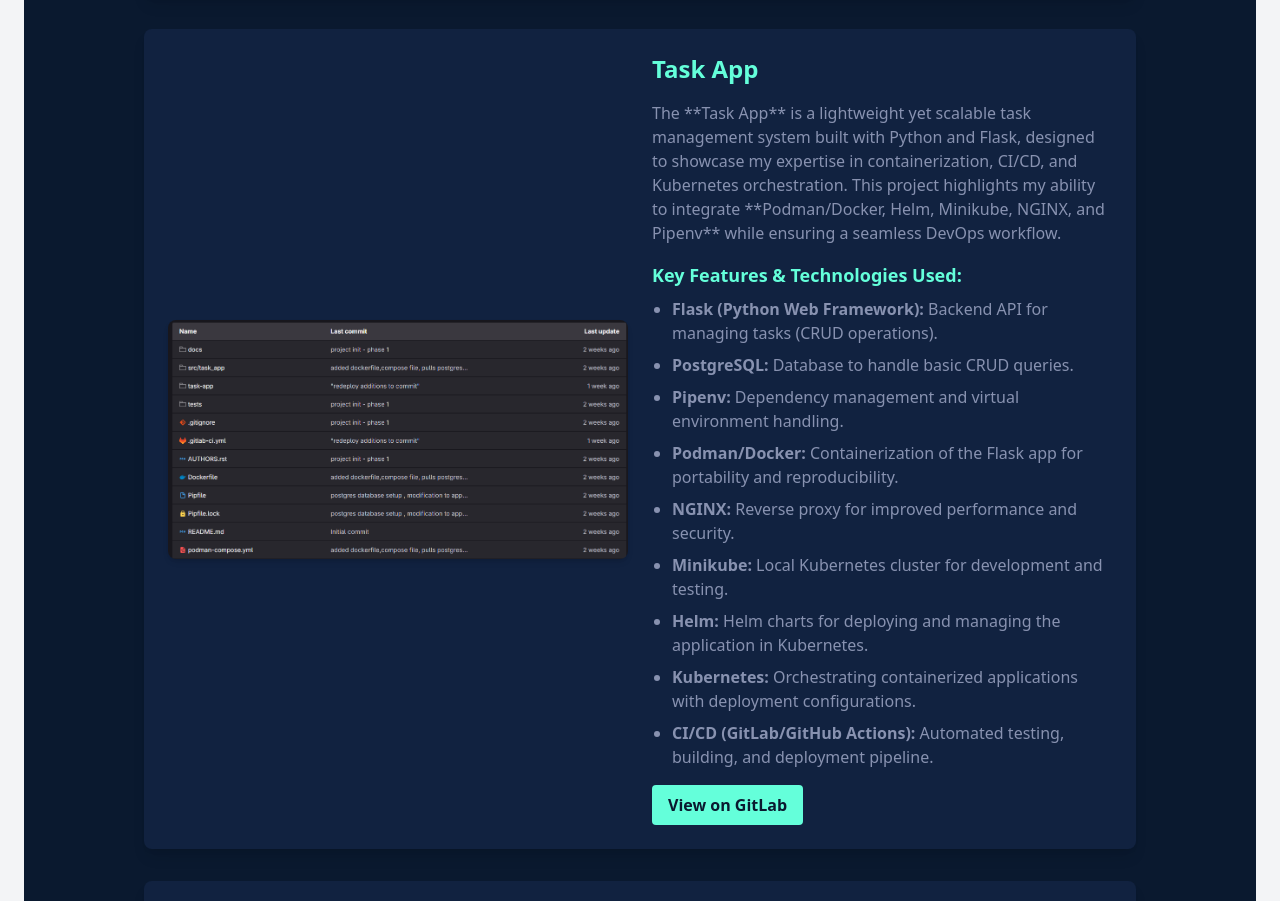
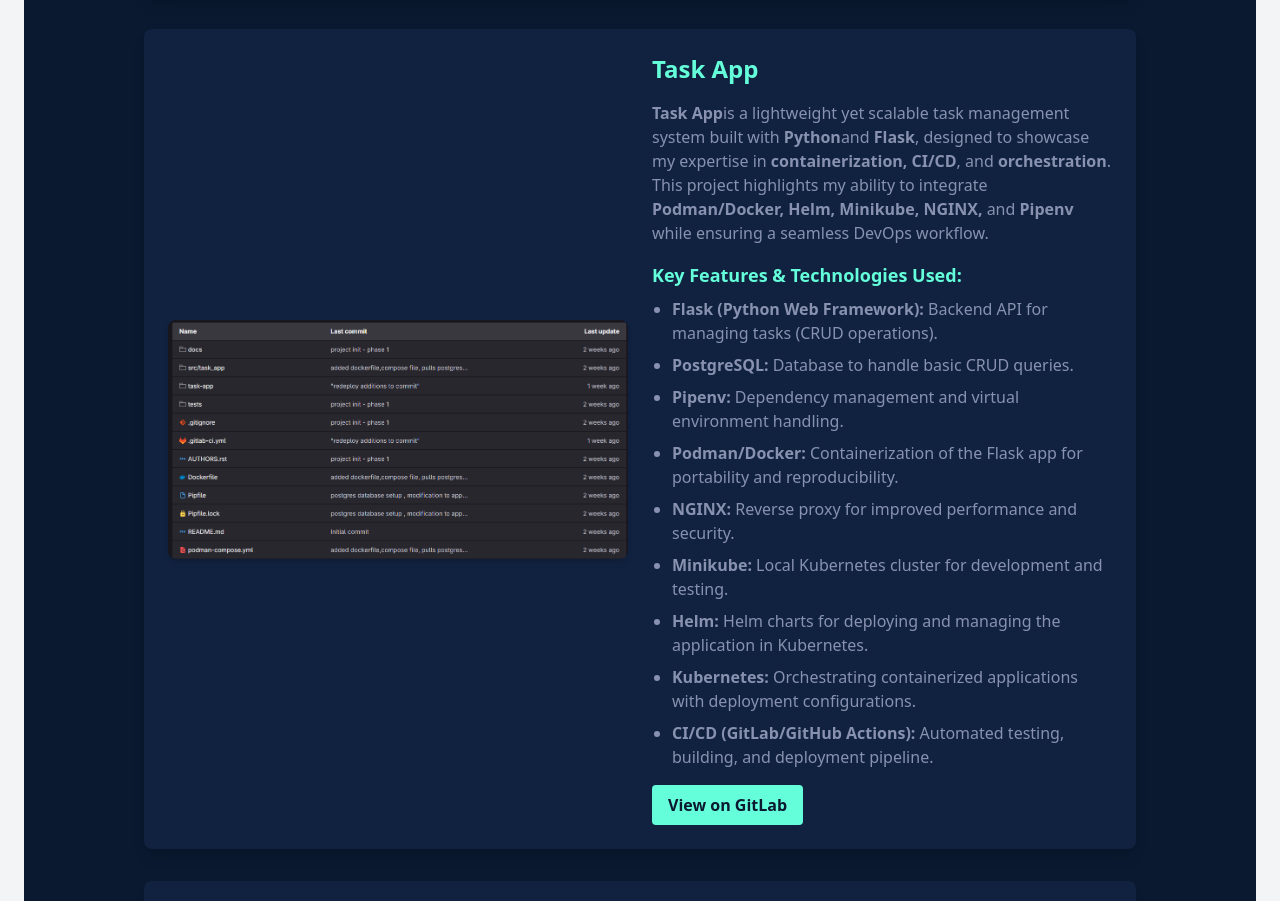
Before and after one commit to kaoz-dev/kaoz-dev.github.io, a plain HTML site: page index.html in a window 1280 px wide. Shown: the part 3274-4175 px from the top of the page. Drawn offline with nearby package versions, Linux system fonts and the light colour scheme; no server answers.

Commit message:
minor changes

```diff
--- a/index.html
+++ b/index.html
@@ -252,7 +252,7 @@
                           <div>
                             <h4 class="text-2xl font-bold mb-4 text-[#64ffda]">Task App</h4>
                             <p class="text-[#8892b0] mb-4">
-                              The **Task App** is a lightweight yet scalable task management system built with Python and Flask, designed to showcase my expertise in containerization, CI/CD, and Kubernetes orchestration. This project highlights my ability to integrate **Podman/Docker, Helm, Minikube, NGINX, and Pipenv** while ensuring a seamless DevOps workflow.
+                              <strong>Task App</strong>is a lightweight yet scalable task management system built with <strong>Python</strong>and <strong>Flask</strong>, designed to showcase my expertise in <strong>containerization, CI/CD</strong>, and <strong>orchestration</strong>. This project highlights my ability to integrate <strong>Podman/Docker, Helm, Minikube, NGINX,</strong> and <strong>Pipenv</strong> while ensuring a seamless DevOps workflow.
                             </p>
 
                             <h5 class="text-lg font-semibold text-[#64ffda] mb-2">Key Features & Technologies Used:</h5>
```
